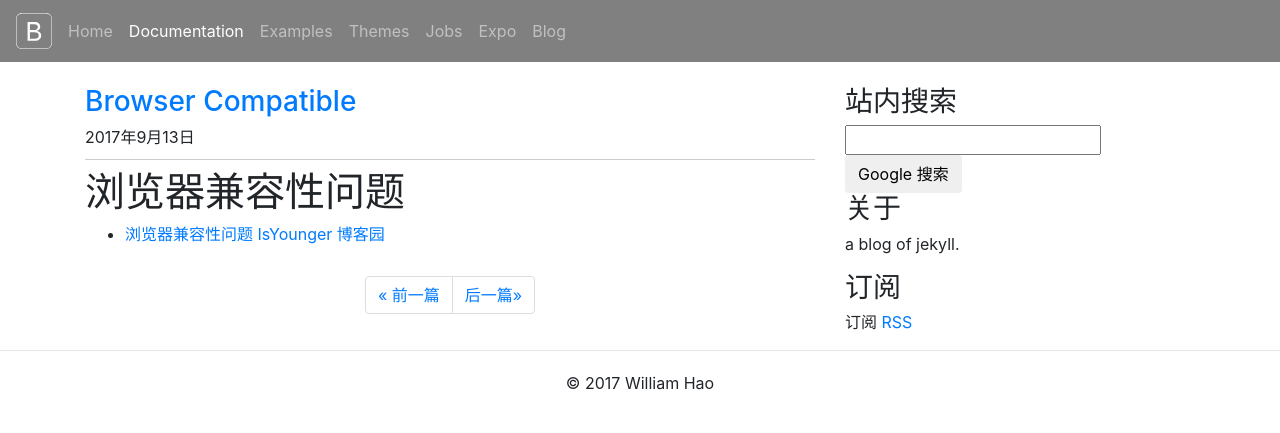
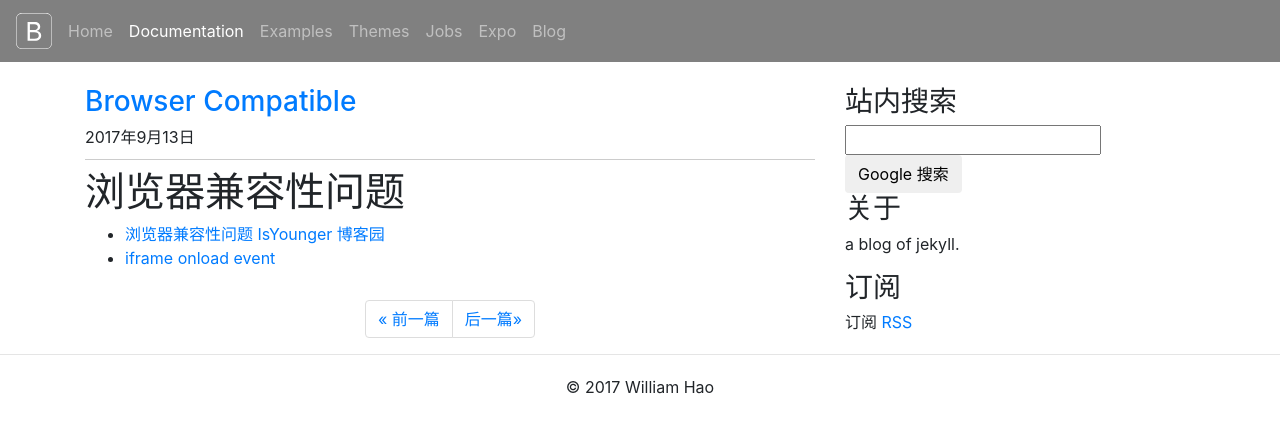
Before and after one commit to haoguanjun/jekyll, a Jekyll site: the page built from _posts/2017-9-13-browser-compatible.md, in a window 1280 px wide. Shown: the top 433 px of the page. Built offline with Jekyll 4.4.1, drawn with Linux system fonts in a browser that asks for light colours; comment, search, counter and statistics services are not loaded.

Commit message:
Update 2017-9-13-browser-compatible.md

```diff
--- a/_posts/2017-9-13-browser-compatible.md
+++ b/_posts/2017-9-13-browser-compatible.md
@@ -5,3 +5,4 @@ layout: post
 # 浏览器兼容性问题
 
 * [浏览器兼容性问题 IsYounger 博客园](http://www.cnblogs.com/da-guang/p/4171767.html){:target="_blank"}
+* [iframe onload event](http://www.cnblogs.com/top5/archive/2011/12/19/2292933.html){:target="_blank"}
```
